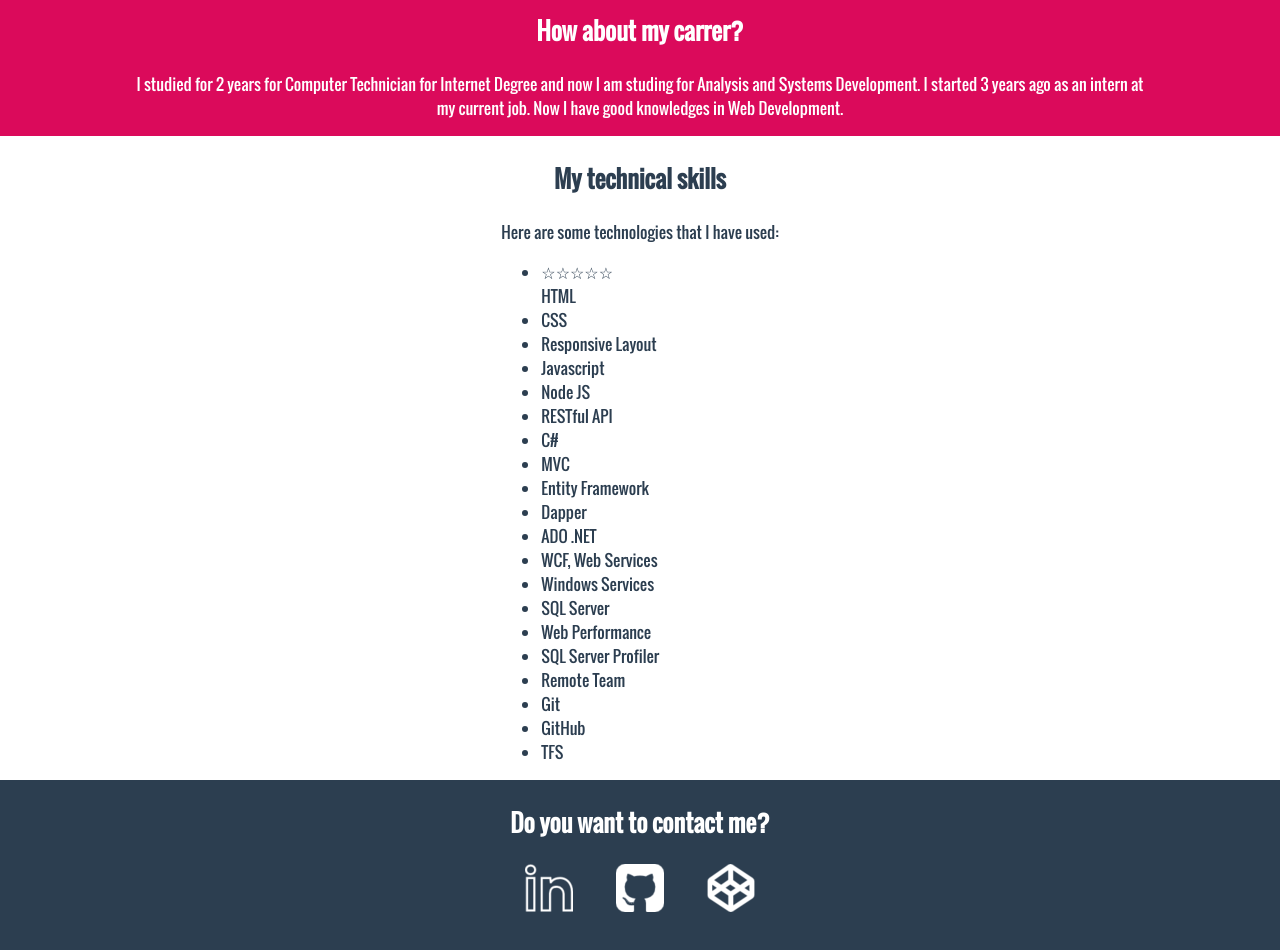
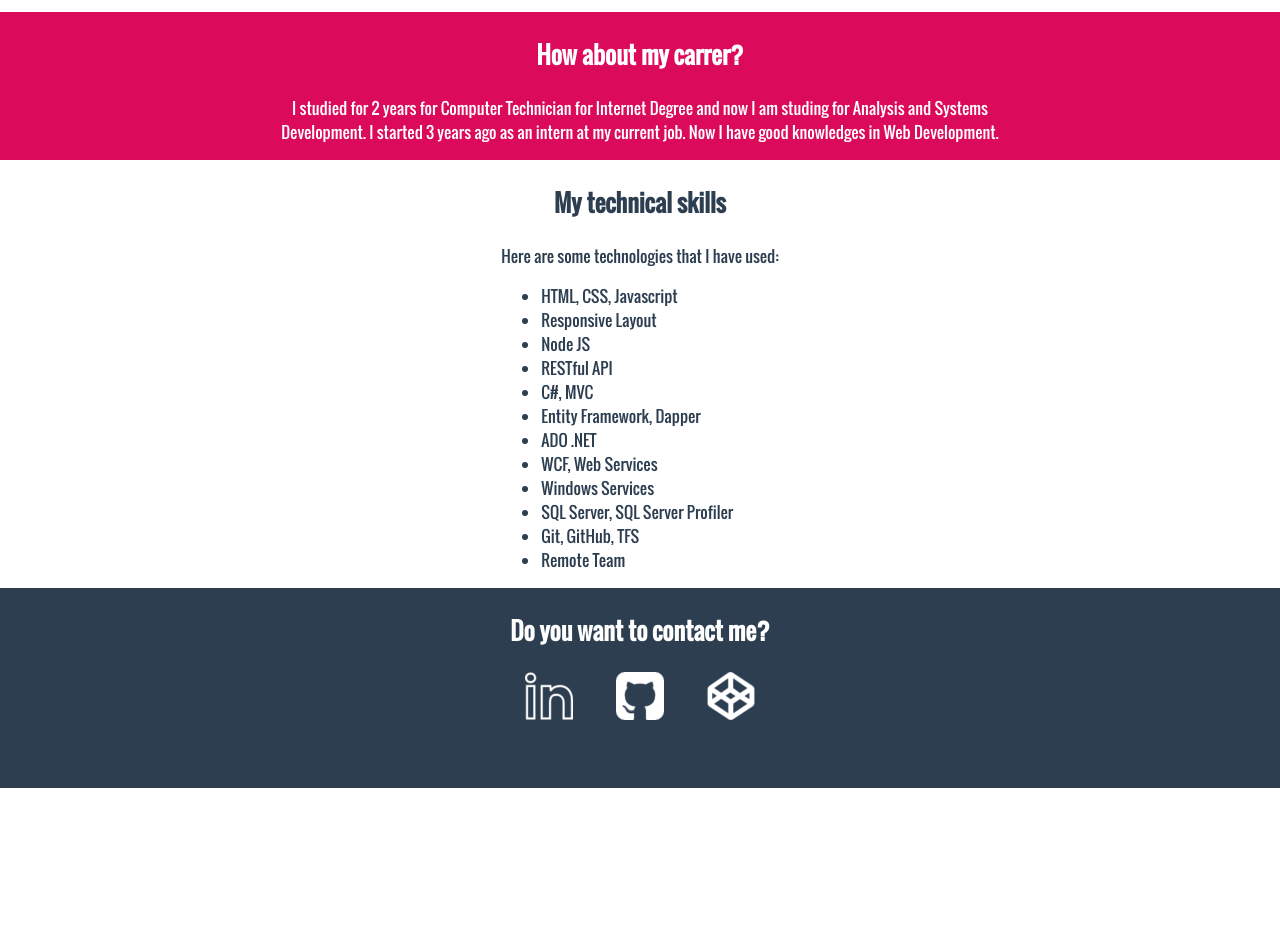
Before and after one commit to rafaelbenetti/about-me, a website: page index.html in a window 1280 px wide. Shown: the part 460-1410 px from the top of the page. After the commit the page ends 1248 px from the top, so only its background shows below. Drawn offline with Linux system fonts and the light colour scheme.

Commit message:
refactor(layout): final adjusts on layout

```diff
--- a/css/style.css
+++ b/css/style.css
@@ -58,8 +58,8 @@ footer {
 
 section {
     display: inline-block;
-    padding-left: 10%;
-    padding-right: 10%;
+    padding-left: 20%;
+    padding-right: 20%;
 }
 
 section h3 {
@@ -106,10 +106,12 @@ section.name {
     width: 100%;
 }
 
-@media screen and (max-width:425px) {
+@media screen and (max-width:800px) {
 
     section {
         font-size: 1.3em;
+        padding-left: 10%;
+        padding-right: 10%;
     }
 
     section.name {
--- a/index.html
+++ b/index.html
@@ -47,31 +47,18 @@
           Here are some technologies that I have used:
         </p>
         <ul>
-          <li>
-            <div class="rating">
-              <span>☆</span><span>☆</span><span>☆</span><span>☆</span><span>☆</span>
-            </div>
-            HTML
-          </li>
-          <li>CSS</li>
+          <li>HTML, CSS, Javascript</li>
           <li>Responsive Layout</li>
-          <li>Javascript</li>
           <li>Node JS</li>
           <li>RESTful API</li>
-          <li>C#</li>
-          <li>MVC</li>
-          <li>Entity Framework</li>
-          <li>Dapper</li>
+          <li>C#, MVC</li>
+          <li>Entity Framework, Dapper</li>
           <li>ADO .NET</li>
           <li>WCF, Web Services</li>
           <li>Windows Services</li>
-          <li>SQL Server</li>
-          <li>Web Performance</li>
-          <li>SQL Server Profiler</li>
+          <li>SQL Server, SQL Server Profiler</li>
+          <li>Git, GitHub, TFS</li>
           <li>Remote Team</li>
-          <li>Git</li>
-          <li>GitHub</li>
-          <li>TFS</li>
         </ul>
         <div/>
     </section>
```
Also changed, not shown: css/assets/style.min.css, manifest.json.
